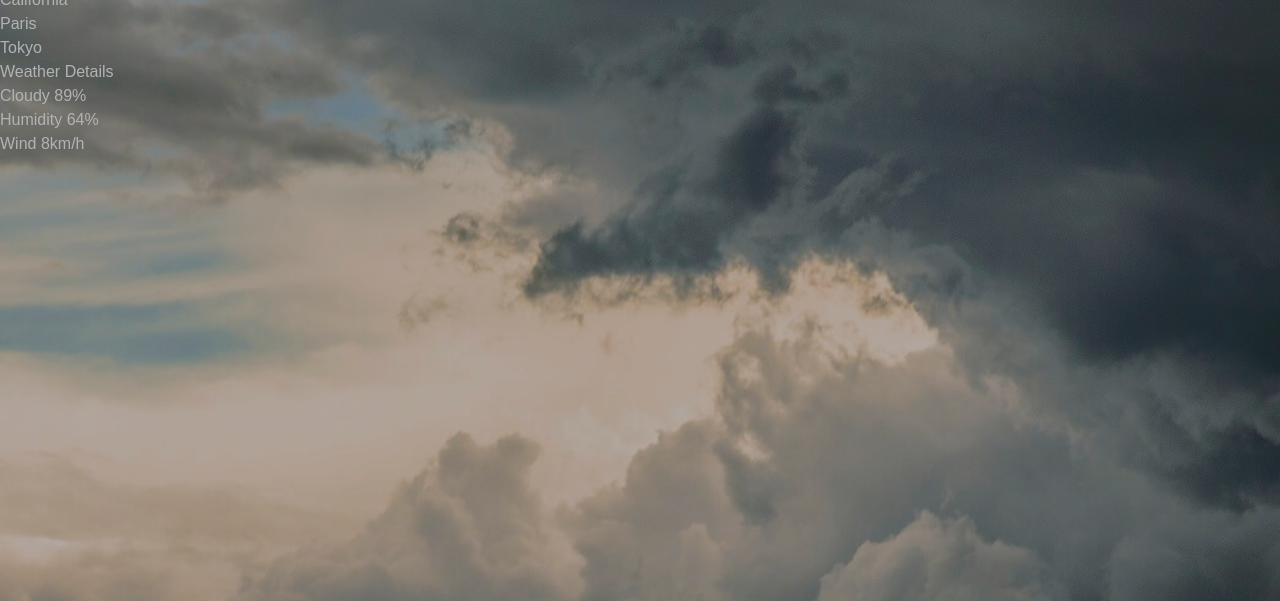
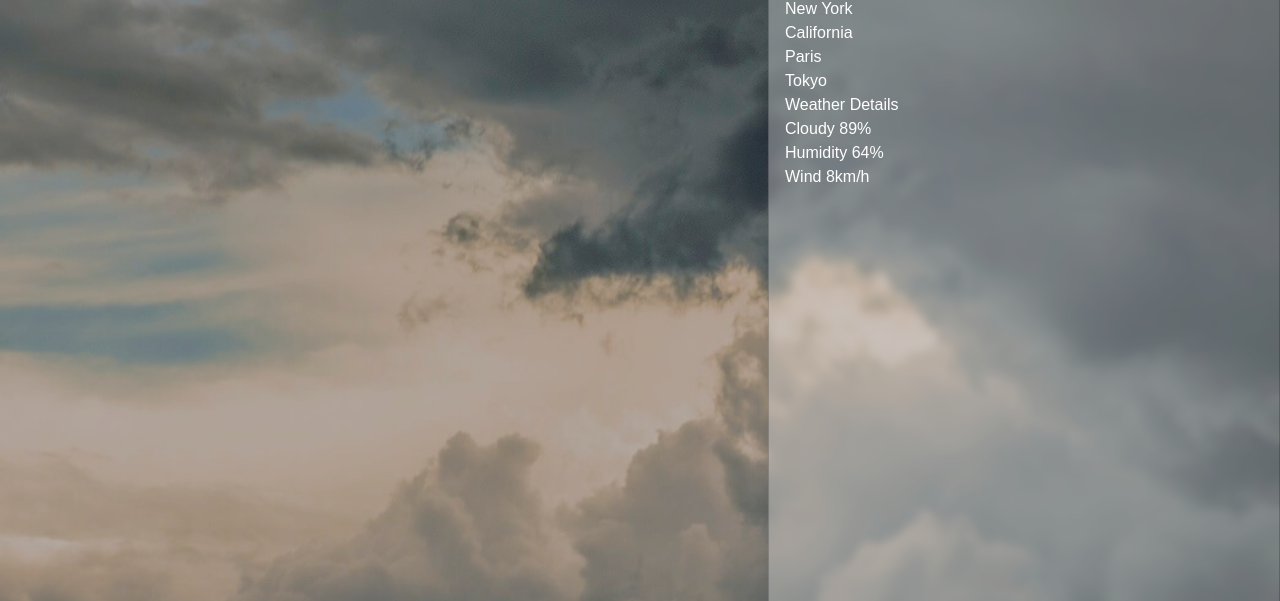
Before and after one commit to Sochuks/weather-app-js, a website: page index.html in a window 1280 px wide. Shown: the part 60-661 px from the top of the page. Drawn offline with nearby package versions, Linux system fonts and the light colour scheme.

Commit message:
- Modified panel set to display 40% right

```diff
--- a/index.html
+++ b/index.html
@@ -64,7 +64,7 @@
         </div>
 
         <!--Location form-->
-        <div class="panel">
+        <div class="panel absolute top-0 right-0 w-2/5 h-full bg-white/30 backdrop-blur-sm shadow-lg border border-black/20 py-8 px-4 overflow-y-scroll">
 
             <!--Location form-->
             <form action="" id="location-input">
```
Also changed, not shown: dist/css/output.css.
